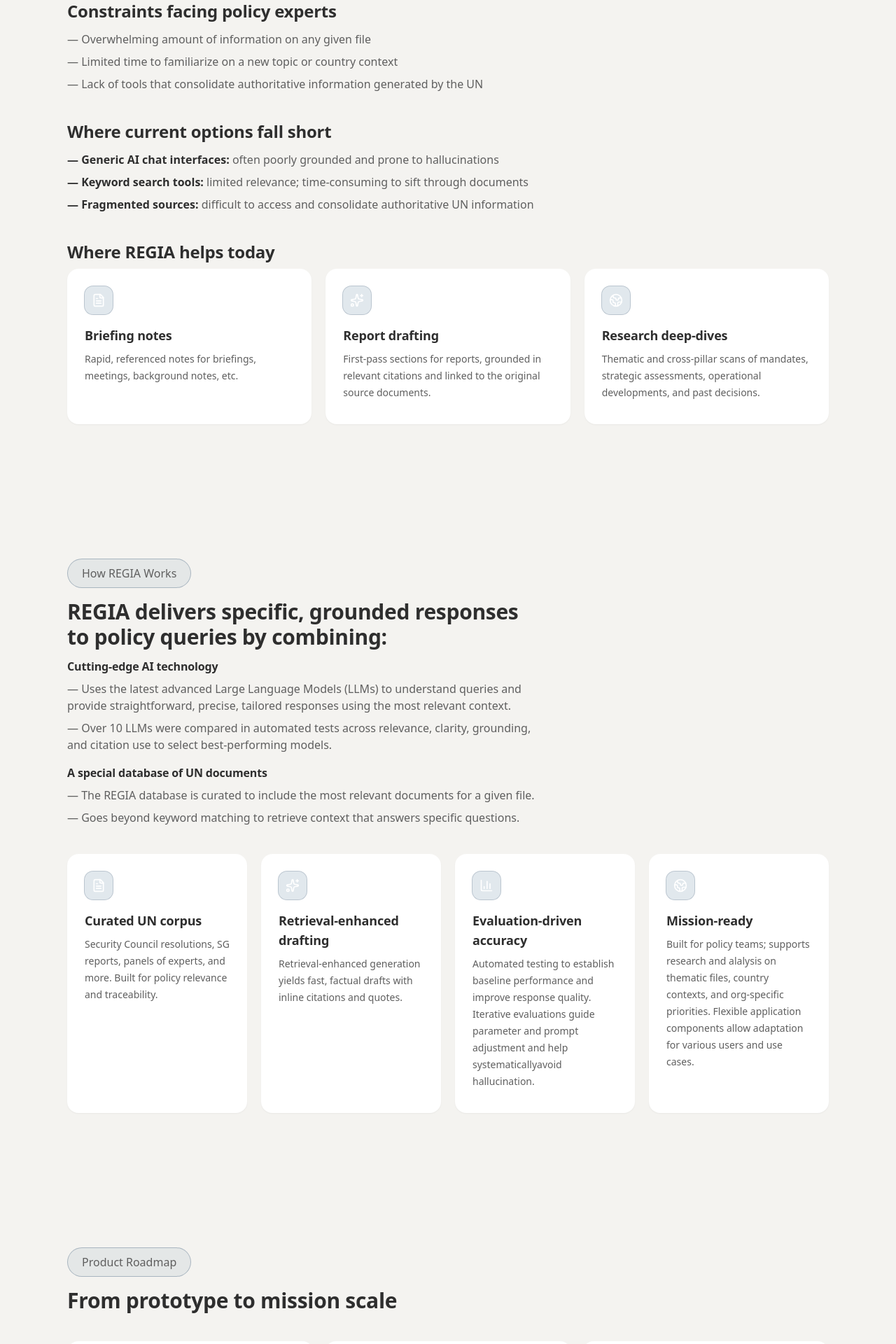
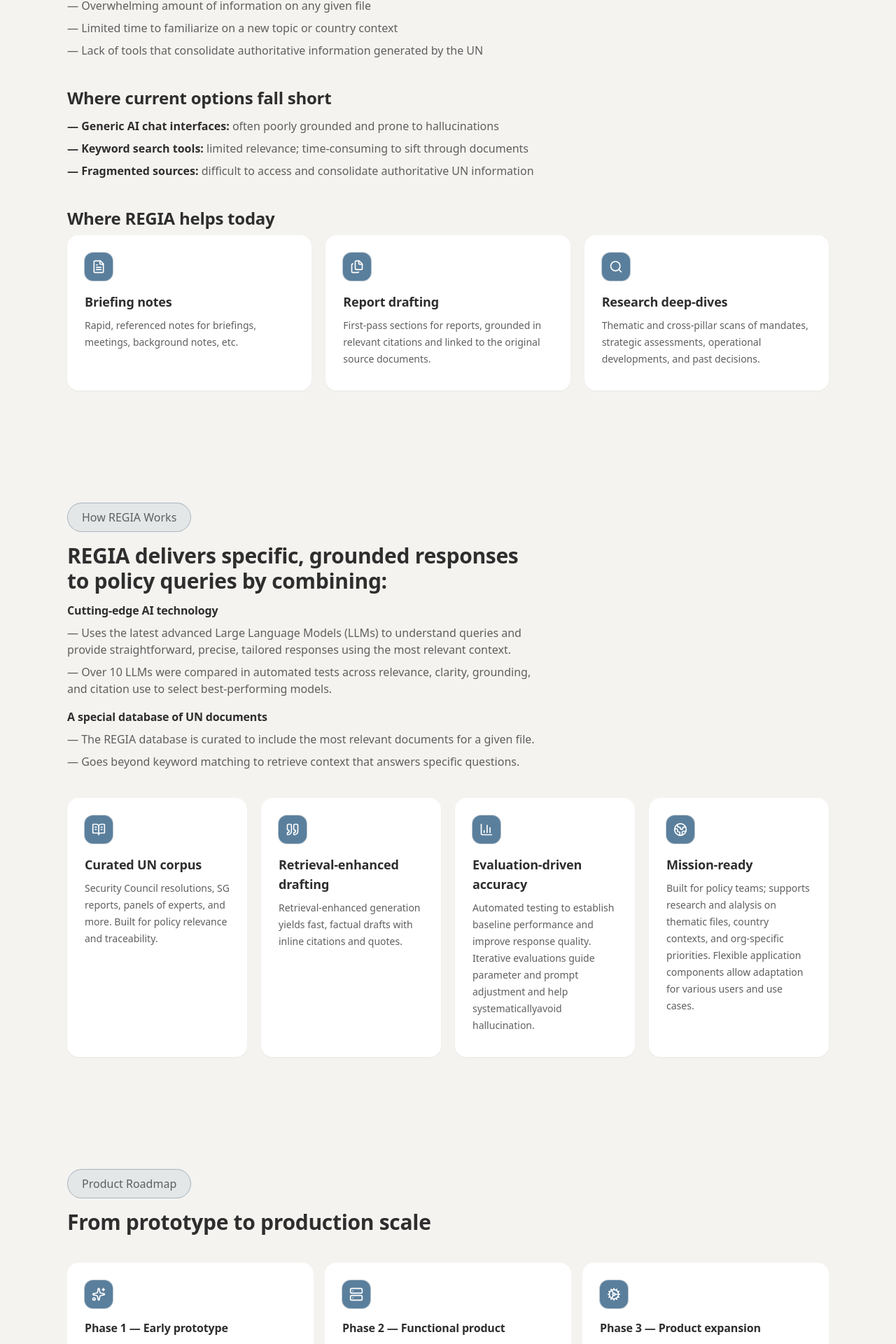
Before and after one commit to josh-jorgensen/regia-landing, a Next.js app: page / in a window 1280 px wide. Shown: the part 843-2763 px from the top of the page at 70% size. Built offline with nearby package versions, Linux system fonts and the light colour scheme.

Commit message:
Accessibility polish: higher-contrast nav text, semibold links; brand-colored icon badges with white icons; reduce roadmap card spacing (justify-start); remove redundant hero button; tighten section spacing; contact scroll offset

```diff
--- a/app/page.tsx
+++ b/app/page.tsx
@@ -1,11 +1,11 @@
 "use client";
 
 import React from "react";
-import { ArrowRight, FileText, Sparkles, Server, Globe2, BarChart3 } from "lucide-react";
+import { ArrowRight, FileText, Files, Search, BookOpenText, Quote, Sparkles, Server, Globe2, BarChart3, Cog } from "lucide-react";
 import { motion } from "framer-motion";
 
 const Section: React.FC<{ id?: string; className?: string; children: React.ReactNode }> = ({ id, className, children }) => (
-  <section id={id} className={`w-full py-16 md:py-24 ${className || ""}`}>{children}</section>
+  <section id={id} className={`w-full py-14 md:py-20 ${className || ""}`}>{children}</section>
 );
 
 const Container: React.FC<{ className?: string; children: React.ReactNode }> = ({ className, children }) => (
@@ -20,7 +20,7 @@
 
 const FeatureCard: React.FC<{ icon: React.ReactNode; title: string; desc: string }> = ({ icon, title, desc }) => (
   <div className="group rounded-2xl border border-white/5 bg-[var(--card)] p-6 shadow-sm ring-1 ring-white/5 transition hover:-translate-y-1 hover:shadow-md">
-    <div className="mb-4 inline-flex h-10 w-10 items-center justify-center rounded-xl bg-[color-mix(in_oklab,var(--brand)_18%,transparent)] ring-1 ring-[var(--ring)]">
+    <div className="mb-4 inline-flex h-10 w-10 items-center justify-center rounded-xl bg-[var(--brand)] ring-1 ring-[var(--ring)]">
       {icon}
     </div>
     <h3 className="mb-2 text-lg font-semibold text-[var(--text)]">{title}</h3>
@@ -46,11 +46,11 @@
               REGIA
             </a>
           </div>
-          <nav className="hidden gap-2 text-base text-[var(--subtle)] md:flex">
-            <a href="#use-cases" className="rounded-md bg-[color-mix(in_oklab,var(--card)_60%,transparent)] px-3 py-1 hover:bg-white/10 hover:text-[var(--text)]">Use Cases</a>
-            <a href="#product" className="rounded-md bg-[color-mix(in_oklab,var(--card)_60%,transparent)] px-3 py-1 hover:bg-white/10 hover:text-[var(--text)]">How REGIA Works</a>
-            <a href="#product-roadmap" className="rounded-md bg-[color-mix(in_oklab,var(--card)_60%,transparent)] px-3 py-1 hover:bg-white/10 hover:text-[var(--text)]">Product Roadmap</a>
-            <a href="#contact" className="rounded-md bg-[color-mix(in_oklab,var(--card)_60%,transparent)] px-3 py-1 hover:bg-white/10 hover:text-[var(--text)]">Contact</a>
+          <nav className="hidden gap-2 text-base md:flex">
+            <a href="#use-cases" className="rounded-md bg-[color-mix(in_oklab,var(--card)_60%,transparent)] px-3 py-1 font-semibold text-[var(--text)] hover:bg-white/10">Use Cases</a>
+            <a href="#product" className="rounded-md bg-[color-mix(in_oklab,var(--card)_60%,transparent)] px-3 py-1 font-semibold text-[var(--text)] hover:bg-white/10">How REGIA Works</a>
+            <a href="#product-roadmap" className="rounded-md bg-[color-mix(in_oklab,var(--card)_60%,transparent)] px-3 py-1 font-semibold text-[var(--text)] hover:bg-white/10">Product Roadmap</a>
+            <a href="#contact" className="rounded-md bg-[color-mix(in_oklab,var(--card)_60%,transparent)] px-3 py-1 font-semibold text-[var(--text)] hover:bg-white/10">Contact</a>
           </nav>
           <div className="hidden md:block" />
         </Container>
@@ -75,9 +75,6 @@
             <div className="mt-6 flex flex-wrap items-center gap-3">
               <a href="#contact" className="inline-flex items-center gap-2 rounded-[10px] border border-[var(--brand)] bg-transparent px-4 py-2.5 text-sm font-medium text-[var(--brand)] ring-1 ring-[var(--ring)] hover:bg-[color-mix(in_oklab,var(--brand)_10%,transparent)]">
                 Request a demo
-              </a>
-              <a href="#product" className="inline-flex items-center gap-2 rounded-[10px] border border-white/10 bg-[var(--card)] px-4 py-2.5 text-sm font-medium text-[var(--text)] hover:bg-white/5">
-                How it works
               </a>
             </div>
           </motion.div>
@@ -113,9 +110,9 @@
             <h2 className="text-2xl font-semibold">Where REGIA helps today</h2>
           </div>
           <div className="grid gap-5 md:grid-cols-2 lg:grid-cols-3">
-            <FeatureCard icon={<FileText className="h-5 w-5 text-[var(--brand-contrast)]" />} title="Briefing notes" desc="Rapid, referenced notes for briefings, meetings, background notes, etc." />
-            <FeatureCard icon={<Sparkles className="h-5 w-5 text-[var(--brand-contrast)]" />} title="Report drafting" desc="First‑pass sections for reports, grounded in relevant citations and linked to the original source documents." />
-            <FeatureCard icon={<Globe2 className="h-5 w-5 text-[var(--brand-contrast)]" />} title="Research deep‑dives" desc="Thematic and cross‑pillar scans of mandates, strategic assessments, operational developments, and past decisions." />
+            <FeatureCard icon={<FileText className="h-5 w-5 text-white" />} title="Briefing notes" desc="Rapid, referenced notes for briefings, meetings, background notes, etc." />
+            <FeatureCard icon={<Files className="h-5 w-5 text-white" />} title="Report drafting" desc="First‑pass sections for reports, grounded in relevant citations and linked to the original source documents." />
+            <FeatureCard icon={<Search className="h-5 w-5 text-white" />} title="Research deep‑dives" desc="Thematic and cross‑pillar scans of mandates, strategic assessments, operational developments, and past decisions." />
           </div>
         </Container>
       </Section>
@@ -145,10 +142,10 @@
           </div>
 
           <div className="grid gap-5 md:grid-cols-2 lg:grid-cols-4">
-            <FeatureCard icon={<FileText className="h-5 w-5 text-[var(--brand-contrast)]" />} title="Curated UN corpus" desc="Security Council resolutions, SG reports, panels of experts, and more. Built for policy relevance and traceability." />
-            <FeatureCard icon={<Sparkles className="h-5 w-5 text-[var(--brand-contrast)]" />} title="Retrieval‑enhanced drafting" desc="Retrieval‑enhanced generation yields fast, factual drafts with inline citations and quotes." />
-            <FeatureCard icon={<BarChart3 className="h-5 w-5 text-[var(--brand-contrast)]" />} title="Evaluation‑driven accuracy" desc="Automated testing to establish baseline performance and improve response quality. Iterative evaluations guide parameter and prompt adjustment and help systematicallyavoid hallucination." />
-            <FeatureCard icon={<Globe2 className="h-5 w-5 text-[var(--brand-contrast)]" />} title="Mission‑ready" desc="Built for policy teams; supports research and alalysis on thematic files, country contexts, and org‑specific priorities. Flexible application components allow adaptation for various users and use cases." />
+            <FeatureCard icon={<BookOpenText className="h-5 w-5 text-white" />} title="Curated UN corpus" desc="Security Council resolutions, SG reports, panels of experts, and more. Built for policy relevance and traceability." />
+            <FeatureCard icon={<Quote className="h-5 w-5 text-white" />} title="Retrieval‑enhanced drafting" desc="Retrieval‑enhanced generation yields fast, factual drafts with inline citations and quotes." />
+            <FeatureCard icon={<BarChart3 className="h-5 w-5 text-white" />} title="Evaluation‑driven accuracy" desc="Automated testing to establish baseline performance and improve response quality. Iterative evaluations guide parameter and prompt adjustment and help systematicallyavoid hallucination." />
+            <FeatureCard icon={<Globe2 className="h-5 w-5 text-white" />} title="Mission‑ready" desc="Built for policy teams; supports research and alalysis on thematic files, country contexts, and org‑specific priorities. Flexible application components allow adaptation for various users and use cases." />
           </div>
         </Container>
       </Section>
@@ -160,30 +157,30 @@
         <Container>
           <div className="mb-10 max-w-2xl">
             <Pill>Product Roadmap</Pill>
-            <h2 className="mt-4 text-3xl font-semibold">From prototype to mission scale</h2>
+            <h2 className="mt-4 text-3xl font-semibold">From prototype to production scale</h2>
           </div>
           <div className="grid gap-4 md:grid-cols-3">
-            <div className="group flex h-full min-h-[18rem] flex-col justify-between rounded-2xl border border-white/5 bg-[var(--card)] p-6 ring-1 ring-white/5 transition hover:-translate-y-1 hover:shadow-md">
-              <div className="mb-4 inline-flex h-10 w-10 items-center justify-center rounded-xl bg-[color-mix(in_oklab,var(--brand)_18%,transparent)] ring-1 ring-[var(--ring)]">
-                <Sparkles className="h-5 w-5 text-[var(--brand-contrast)]" />
+            <div className="group flex h-full min-h-[18rem] flex-col justify-start rounded-2xl border border-white/5 bg-[var(--card)] p-6 ring-1 ring-white/5 transition hover:-translate-y-1 hover:shadow-md">
+              <div className="mb-4 inline-flex h-10 w-10 items-center justify-center rounded-xl bg-[var(--brand)] ring-1 ring-[var(--ring)]">
+                <Sparkles className="h-5 w-5 text-white" />
               </div>
               <div>
                 <h3 className="font-semibold">Phase 1 — Early prototype</h3>
                 <p className="mt-2 text-[var(--subtle)]">Web app showing proof of concept; basic query‑and‑response function; prototype database with a handful of country contexts (~600 documents).</p>
               </div>
             </div>
-            <div className="group flex h-full min-h-[18rem] flex-col justify-between rounded-2xl border border-white/5 bg-[var(--card)] p-6 ring-1 ring-white/5 transition hover:-translate-y-1 hover:shadow-md">
-              <div className="mb-4 inline-flex h-10 w-10 items-center justify-center rounded-xl bg-[color-mix(in_oklab,var(--brand)_18%,transparent)] ring-1 ring-[var(--ring)]">
-                <Server className="h-5 w-5 text-[var(--brand-contrast)]" />
+            <div className="group flex h-full min-h-[18rem] flex-col justify-start rounded-2xl border border-white/5 bg-[var(--card)] p-6 ring-1 ring-white/5 transition hover:-translate-y-1 hover:shadow-md">
+              <div className="mb-4 inline-flex h-10 w-10 items-center justify-center rounded-xl bg-[var(--brand)] ring-1 ring-[var(--ring)]">
+                <Server className="h-5 w-5 text-white" />
               </div>
               <div>
                 <h3 className="font-semibold">Phase 2 — Functional product</h3>
                 <p className="mt-2 text-[var(--subtle)]">Expansive UN document database (10,000+ documents); session memory for response follow up; customizable output formats.</p>
               </div>
             </div>
-            <div className="group flex h-full min-h-[18rem] flex-col justify-between rounded-2xl border border-white/5 bg-[var(--card)] p-6 ring-1 ring-white/5 transition hover:-translate-y-1 hover:shadow-md">
-              <div className="mb-4 inline-flex h-10 w-10 items-center justify-center rounded-xl bg-[color-mix(in_oklab,var(--brand)_18%,transparent)] ring-1 ring-[var(--ring)]">
-                <Globe2 className="h-5 w-5 text-[var(--brand-contrast)]" />
+            <div className="group flex h-full min-h-[18rem] flex-col justify-start rounded-2xl border border-white/5 bg-[var(--card)] p-6 ring-1 ring-white/5 transition hover:-translate-y-1 hover:shadow-md">
+              <div className="mb-4 inline-flex h-10 w-10 items-center justify-center rounded-xl bg-[var(--brand)] ring-1 ring-[var(--ring)]">
+                <Cog className="h-5 w-5 text-white" />
               </div>
               <div>
                 <h3 className="font-semibold">Phase 3 — Product expansion</h3>
@@ -200,7 +197,7 @@
           <div className="md:col-span-2">
             <Pill>Contact</Pill>
             <h2 className="mt-4 text-3xl font-semibold">Show REGIA to your team</h2>
-            <p className="mt-2 text-[var(--subtle)]">We can tailor a demo for Permanent Missions, UN departments, or other partners.</p>
+            <p className="mt-2 text-[var(--subtle)]">We can tailor a prototype demonstration for Permanent Missions, UN departments, or other partners.</p>
           </div>
           <div className="md:justify-self-end">
             <a href="mailto:contact@regia.info" className="inline-flex items-center gap-2 rounded-[10px] bg-[var(--brand)] px-4 py-2.5 text-sm font-medium text-[var(--brand-contrast)] ring-1 ring-[var(--ring)] hover:opacity-90">
```
